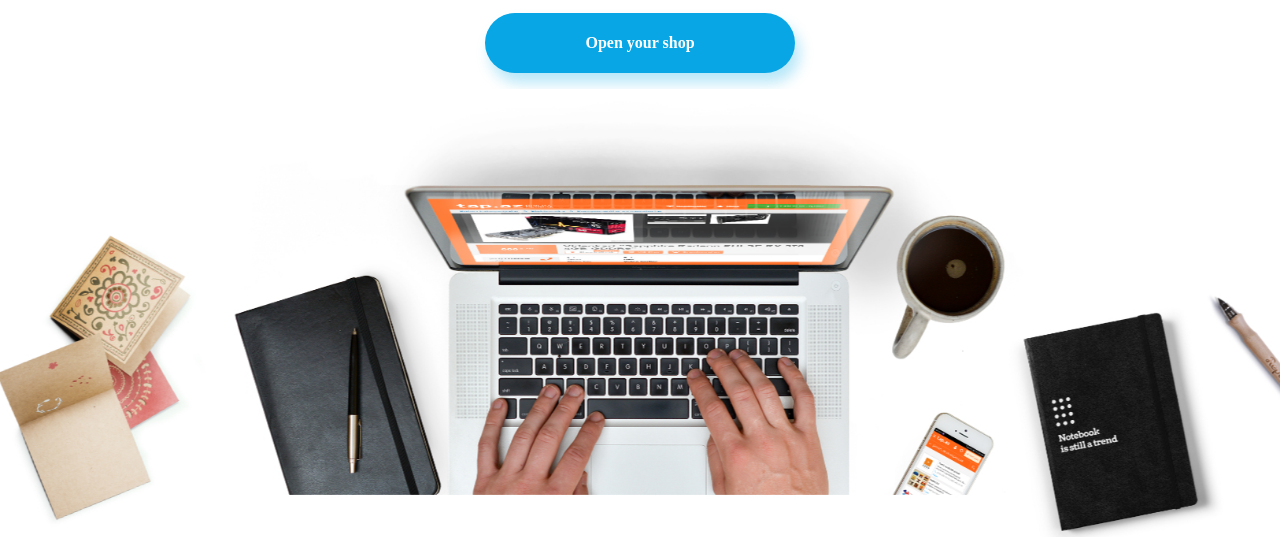
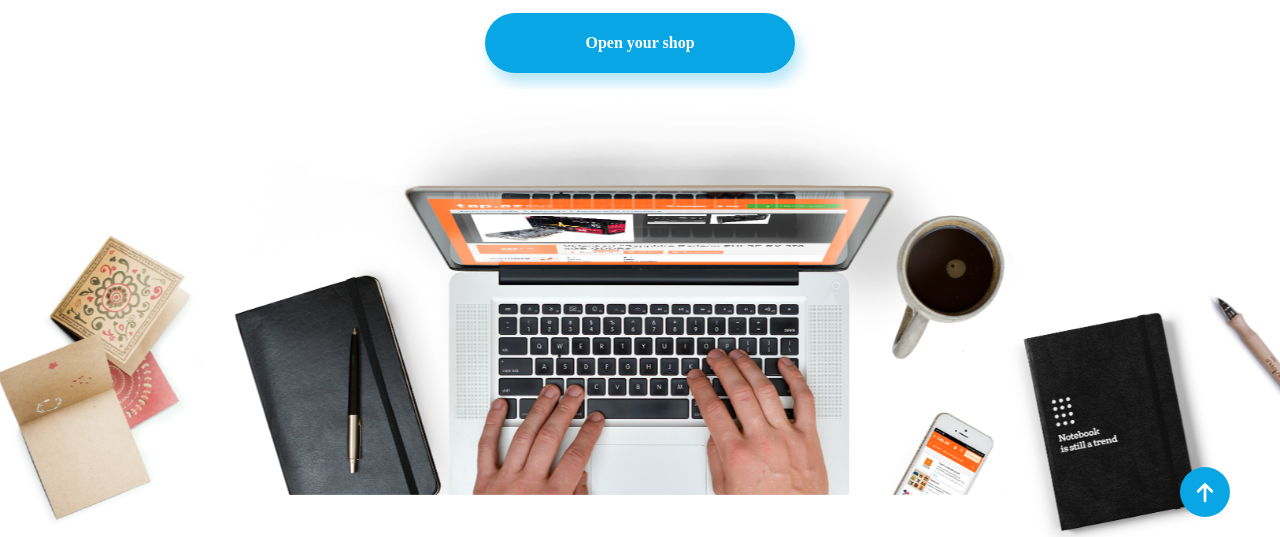
Before and after one commit to francofelicioni/oxygen-training, a website: page index.html in a window 1280 px wide. Shown: the part 263-800 px from the top of the page. Drawn offline with Linux system fonts and the light colour scheme.

Commit message:
feat: Scroll to top added

```diff
--- a/index.html
+++ b/index.html
@@ -4,6 +4,7 @@
     <meta charset="UTF-8">
     <meta http-equiv="X-UA-Compatible" content="IE=edge">
     <meta name="viewport" content="width=device-width, initial-scale=1.0">
+    <script src="https://kit.fontawesome.com/f08ee61626.js" crossorigin="anonymous"></script>
     <link rel="stylesheet" href="./styles/styles.css">
     <title>OXYGEN Shop</title>
 </head>
@@ -250,7 +251,7 @@
             <a href="twitter.com"><img src="./assets/twitter.jpg" /></a>
             <a href="facebook.com"><img src="./assets/facebook.jpg" /></a>
         </div>
-
     </footer>
+    <a class="gotop" href="#"><i class="fa-solid fa-arrow-up"></i></a>
 </body>
 </html>
--- a/styles/styles.css
+++ b/styles/styles.css
@@ -6,12 +6,27 @@
   text-decoration: none; }
 
 html {
+  margin: 0 auto;
   scroll-behavior: smooth; }
 
 body {
   min-width: 320px;
   font-family: "Open Sans", "sans-serif";
   font-style: normal; }
+
+.gotop {
+  position: fixed;
+  border-radius: 50%;
+  width: 50px;
+  height: 50px;
+  background: #08A6E4;
+  bottom: 20px;
+  right: 50px;
+  text-decoration: none;
+  text-align: center;
+  line-height: 50px;
+  color: white;
+  font-size: 22px; }
 
 .header {
   position: fixed;
```
